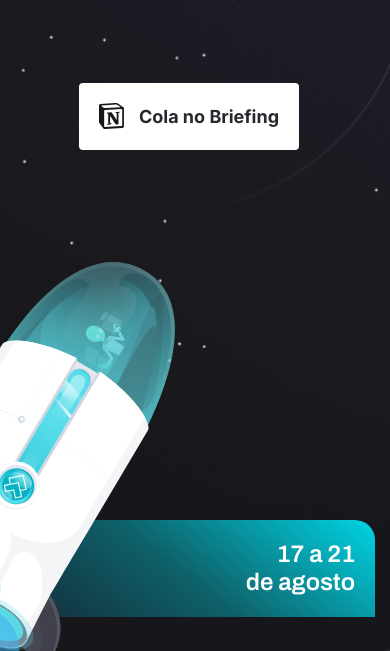
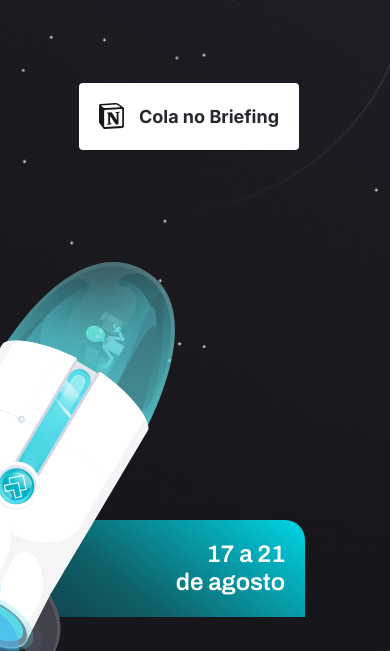
Before and after one commit to GuiLeoni14/Desafio-UiBoost, a website: page index.html in a window 390 px wide. Shown: the part 593-1244 px from the top of the page. Drawn offline with Linux system fonts and the light colour scheme; files whose address does not match are found by name.

Commit message:
responsivo 375px home

```diff
--- a/index.html
+++ b/index.html
@@ -46,7 +46,7 @@
                         <h4>17 a 21 <br>
                             de agosto</h4>
                     </div>
-                    <img src="./src/img/icon-telegram.svg" alt="">
+                    <img src="./src/img/icon-telegram.svg" alt="" id="icon-telegram">
                     <span>Participe do grupo exclusivo da 2ª turma no Telegram</span>
                     <img src="./src/img/foguete.svg" alt="" id="foguete">
                 </div>
--- a/src/scss/_header.scss
+++ b/src/scss/_header.scss
@@ -21,6 +21,11 @@ header{
                     line-height: 150%;
                     color: #FFFFFF;
                 }
+                @include responsive(375px){
+                    span{
+                        display: none;
+                    }
+                }
             }
         }
     }
--- a/src/scss/_home.scss
+++ b/src/scss/_home.scss
@@ -114,6 +114,8 @@
                 flex-direction: column;
                 align-items: center;
                 .text-left{
+                    max-width: 32rem;
+                    padding-right: 7rem;
                     padding-top: 37rem;
                     align-self: flex-end;
                     .data{
@@ -127,27 +129,6 @@
                     right: 20rem;
                     //left: 0;
                     // bottom: -7.5rem;
-                }
-            }
-        }
-    }
-    @include responsive(768px){
-        background-position: 70% 0%;
-        .container{
-            .main-home{
-                .main-text{
-                    display: flex;
-                    align-items: center;
-                    flex-direction: column;
-                    text-align: center;
-                    .main-blocks{
-                        #blocks{
-                            display: none;
-                        }
-                        #enjoy{
-                            display: none;
-                        }
-                    }
                 }
             }
         }
@@ -179,6 +160,71 @@
             padding-top: 32rem;
             #nuven-2{
                 bottom: -10rem;
+            }
+        }
+    }
+    @include responsive(768px){
+        background-position: 70% 0%;
+        .container{
+            .main-home{
+                .main-text{
+                    display: flex;
+                    align-items: center;
+                    flex-direction: column;
+                    text-align: center;
+                    .main-blocks{
+                        #blocks{
+                            display: none;
+                        }
+                        #enjoy{
+                            display: none;
+                        }
+                    }
+                }
+            }
+        }
+        .nuvens{
+            #nuven-3{
+                bottom: -15rem;
+            }
+        }
+    }
+    @include responsive(375px){
+        .container{
+            .main-home{
+                .main-text{
+                    h1{
+                        font-size: 3rem;
+                    }
+                    h4{
+                        font-size: 1.8rem;
+                        margin-bottom: 4rem;
+                    }
+                }
+                .text-left{
+                    margin-top: 8.1rem;
+                    align-items: center;
+                    .data{
+                        margin-top: 3rem;
+                        padding: 0rem;
+                        background: none;
+                        width: auto;
+                    }
+                    #foguete{
+                        max-width: 29.6rem;
+                        top: 0;
+                        right: auto;
+                        z-index: 11;
+                    }
+                    #icon-telegram{
+                        margin-top: 4rem;
+                    }
+                    span{
+                        margin-top: 1.4rem;
+                        position: relative;
+                        bottom: auto;
+                    }
+                }
             }
         }
     }
```
Also changed, not shown: src/css/main.css.
